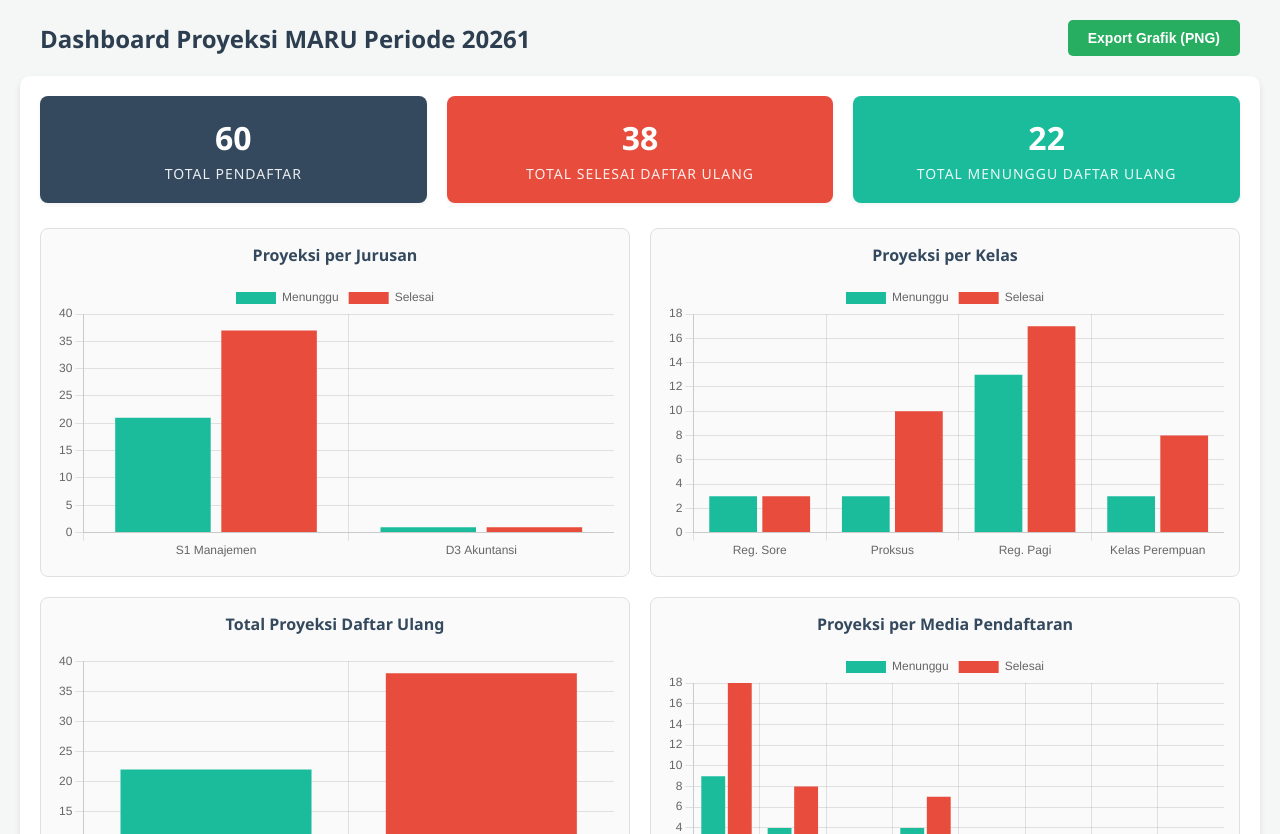
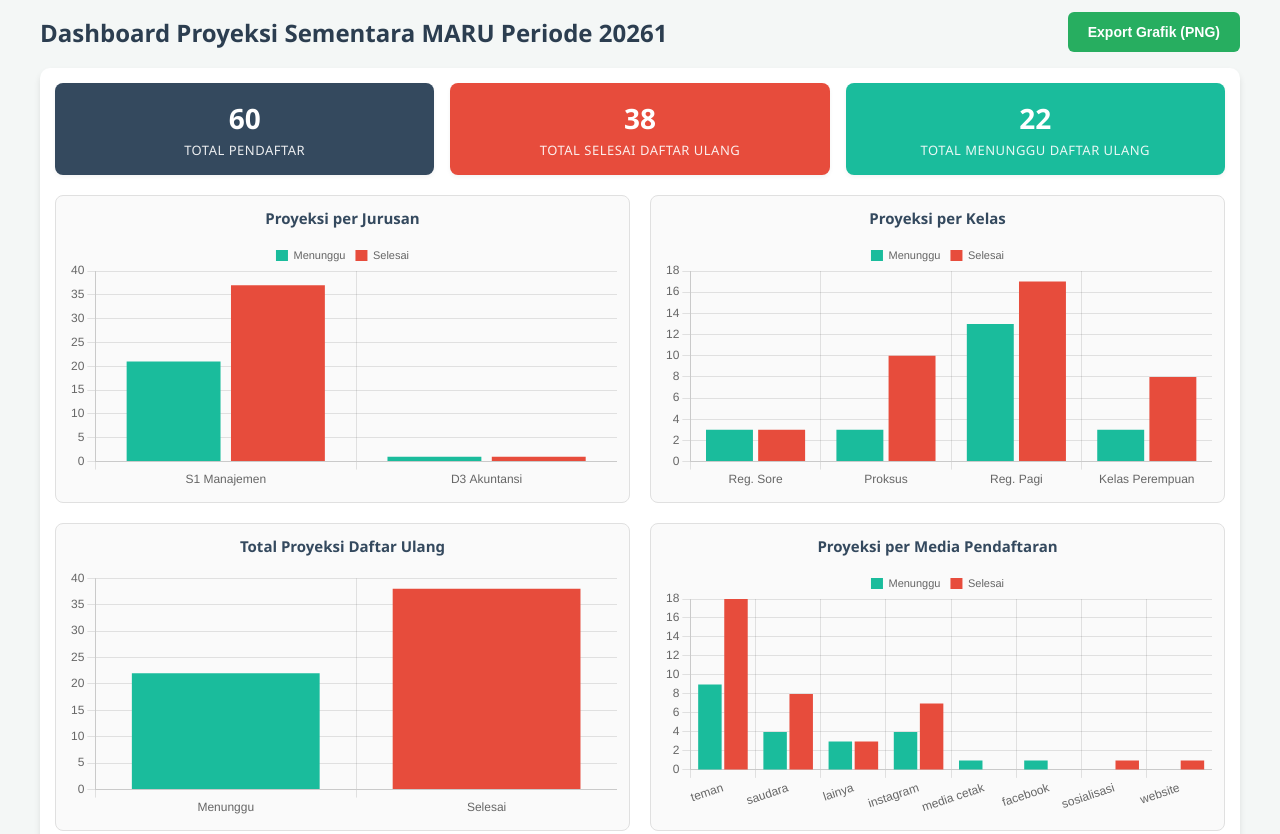
Before and after one commit to projectlands/proyeksi-PMB, a plain HTML site: page index.html in a window 1280 px wide. Shown: the top 834 px of the page. Drawn offline with nearby package versions, Linux system fonts and the light colour scheme.

Commit message:
Enhance dashboard layout and chart configurationsnew
Updated the dashboard layout and styles for better responsiveness. Changed title and improved chart configurations.

```diff
--- a/index.html
+++ b/index.html
@@ -1,131 +1,152 @@
 <!DOCTYPE html>
 <html lang="id">
-
 <head>
     <meta charset="UTF-8">
     <meta name="viewport" content="width=device-width, initial-scale=1.0">
-    <title>Grafik Proyeksi Data MARU</title>
+    <title>Grafik Proyeksi Sementera Data MARU 2026</title>
     <!-- Chart.js CDN -->
     <script src="https://cdn.jsdelivr.net/npm/chart.js"></script>
     <!-- html2canvas CDN untuk export ke gambar -->
     <script src="https://cdnjs.cloudflare.com/ajax/libs/html2canvas/1.4.1/html2canvas.min.js"></script>
     <style>
+        * {
+            box-sizing: border-box;
+        }
         body {
             font-family: 'Segoe UI', Tahoma, Geneva, Verdana, sans-serif;
             background-color: #f4f7f6;
             margin: 0;
-            padding: 20px;
+            padding: 12px;
             color: #333;
         }
-
         .header {
             display: flex;
-            justify-content: space-between;
-            align-items: center;
+            flex-direction: column;
+            gap: 12px;
+            align-items: stretch;
             max-width: 1200px;
-            margin: 0 auto 20px auto;
+            margin: 0 auto 16px auto;
         }
-
+        @media (min-width: 600px) {
+            .header {
+                flex-direction: row;
+                justify-content: space-between;
+                align-items: center;
+            }
+        }
         h1 {
             margin: 0;
-            font-size: 24px;
+            font-size: 20px;
             color: #2c3e50;
+            text-align: center;
         }
-
+        @media (min-width: 600px) {
+            h1 {
+                font-size: 24px;
+                text-align: left;
+            }
+        }
         .btn-export {
             background-color: #27ae60;
             color: white;
             border: none;
-            padding: 10px 20px;
+            padding: 12px 20px;
             font-size: 14px;
             font-weight: bold;
-            border-radius: 5px;
+            border-radius: 6px;
             cursor: pointer;
             transition: background 0.3s;
+            width: 100%;
         }
-
+        @media (min-width: 600px) {
+            .btn-export {
+                width: auto;
+            }
+        }
         .btn-export:hover {
             background-color: #219150;
         }
-
         .dashboard-container {
             max-width: 1200px;
             margin: 0 auto;
             background: #ffffff;
-            padding: 20px;
+            padding: 15px;
             border-radius: 10px;
-            box-shadow: 0 4px 6px rgba(0, 0, 0, 0.1);
+            box-shadow: 0 4px 6px rgba(0,0,0,0.1);
         }
-
         /* Kartu Summary Total */
         .summary-grid {
             display: grid;
-            grid-template-columns: repeat(auto-fit, minmax(250px, 1fr));
-            gap: 20px;
-            margin-bottom: 25px;
+            grid-template-columns: repeat(1, 1fr);
+            gap: 12px;
+            margin-bottom: 20px;
         }
-
+        @media (min-width: 600px) {
+            .summary-grid {
+                grid-template-columns: repeat(3, 1fr);
+                gap: 16px;
+            }
+        }
         .summary-card {
-            padding: 20px;
+            padding: 16px;
             border-radius: 8px;
             color: white;
             text-align: center;
-            box-shadow: 0 2px 4px rgba(0, 0, 0, 0.05);
+            box-shadow: 0 2px 4px rgba(0,0,0,0.05);
         }
-
-        .summary-card.total {
-            background-color: #34495e;
-        }
-
-        .summary-card.selesai {
-            background-color: #e74c3c;
-        }
-
-        .summary-card.menunggu {
-            background-color: #1abc9c;
-        }
-
+        .summary-card.total { background-color: #34495e; }
+        .summary-card.selesai { background-color: #e74c3c; }
+        .summary-card.menunggu { background-color: #1abc9c; }
         .summary-card h2 {
             margin: 0;
-            font-size: 32px;
+            font-size: 28px;
             font-weight: bold;
         }
-
         .summary-card p {
-            margin: 5px 0 0 0;
-            font-size: 14px;
+            margin: 4px 0 0 0;
+            font-size: 13px;
             text-transform: uppercase;
-            letter-spacing: 1px;
+            letter-spacing: 0.5px;
             opacity: 0.9;
         }
-
         /* Grid Grafik */
         .dashboard {
             display: grid;
-            grid-template-columns: repeat(auto-fit, minmax(500px, 1fr));
-            gap: 20px;
+            grid-template-columns: 1fr;
+            gap: 16px;
         }
-
+        @media (min-width: 900px) {
+            .dashboard {
+                grid-template-columns: repeat(2, 1fr);
+                gap: 20px;
+            }
+        }
         .card {
             background: #fafafa;
             border: 1px solid #e0e0e0;
             border-radius: 8px;
-            padding: 15px;
+            padding: 12px;
+            position: relative;
+            min-height: 280px;
         }
-
         .card h3 {
             margin-top: 0;
-            font-size: 16px;
+            font-size: 15px;
             text-align: center;
             color: #34495e;
+            margin-bottom: 12px;
+        }
+        .chart-wrapper {
+            position: relative;
+            width: 100%;
+            height: 250px;
         }
     </style>
 </head>
-
 <body>
 
     <div class="header">
-        <h1>Dashboard Proyeksi MARU Periode 20261</h1>
+        <h1>Dashboard Proyeksi Sementara MARU Periode 20261</h1>
         <button class="btn-export" onclick="exportCharts()">Export Grafik (PNG)</button>
     </div>
 
@@ -150,36 +171,45 @@
         <div class="dashboard">
             <div class="card">
                 <h3>Proyeksi per Jurusan</h3>
-                <canvas id="jurusanChart"></canvas>
+                <div class="chart-wrapper"><canvas id="jurusanChart"></canvas></div>
             </div>
             <div class="card">
                 <h3>Proyeksi per Kelas</h3>
-                <canvas id="kelasChart"></canvas>
+                <div class="chart-wrapper"><canvas id="kelasChart"></canvas></div>
             </div>
             <div class="card">
                 <h3>Total Proyeksi Daftar Ulang</h3>
-                <canvas id="statusChart"></canvas>
+                <div class="chart-wrapper"><canvas id="statusChart"></canvas></div>
             </div>
             <div class="card">
                 <h3>Proyeksi per Media Pendaftaran</h3>
-                <canvas id="mediaChart"></canvas>
+                <div class="chart-wrapper"><canvas id="mediaChart"></canvas></div>
             </div>
             <div class="card">
                 <h3>Top Rekomendasi (Perekomendasi)</h3>
-                <canvas id="recomChart"></canvas>
+                <div class="chart-wrapper"><canvas id="recomChart"></canvas></div>
             </div>
             <div class="card">
                 <h3>Top Asal Sekolah Pendaftar</h3>
-                <canvas id="sekolahChart"></canvas>
+                <div class="chart-wrapper"><canvas id="sekolahChart"></canvas></div>
             </div>
         </div>
     </div>
 
     <script>
-        // Data Konfigurasi Grafik
         const colors = {
             selesai: '#e74c3c',
             menunggu: '#1abc9c'
+        };
+
+        const commonOptions = {
+            responsive: true,
+            maintainAspectRatio: false,
+            plugins: {
+                legend: {
+                    labels: { boxWidth: 12, font: { size: 11 } }
+                }
+            }
         };
 
         // 1. Chart Jurusan
@@ -192,7 +222,7 @@
                     { label: 'Selesai', data: [37, 1], backgroundColor: colors.selesai }
                 ]
             },
-            options: { responsive: true, scales: { x: { stacked: false }, y: { beginAtZero: true } } }
+            options: { ...commonOptions, scales: { y: { beginAtZero: true } } }
         });
 
         // 2. Chart Kelas
@@ -205,7 +235,7 @@
                     { label: 'Selesai', data: [3, 10, 17, 8], backgroundColor: colors.selesai }
                 ]
             },
-            options: { responsive: true, scales: { y: { beginAtZero: true } } }
+            options: { ...commonOptions, scales: { y: { beginAtZero: true } } }
         });
 
         // 3. Chart Status Daftar Ulang
@@ -219,7 +249,11 @@
                     backgroundColor: [colors.menunggu, colors.selesai]
                 }]
             },
-            options: { responsive: true, plugins: { legend: { display: false } }, scales: { y: { beginAtZero: true } } }
+            options: {
+                ...commonOptions,
+                plugins: { legend: { display: false } },
+                scales: { y: { beginAtZero: true } }
+            }
         });
 
         // 4. Chart Media
@@ -227,13 +261,13 @@
             type: 'bar',
             indexAxis: 'y',
             data: {
-                labels: ['teman', 'saudara', 'lainya', 'instagram', 'media cetak', 'facebook', 'sosialisasi sekolah', 'website'],
+                labels: ['teman', 'saudara', 'lainya', 'instagram', 'media cetak', 'facebook', 'sosialisasi', 'website'],
                 datasets: [
                     { label: 'Menunggu', data: [9, 4, 3, 4, 1, 1, 0, 0], backgroundColor: colors.menunggu },
                     { label: 'Selesai', data: [18, 8, 3, 7, 0, 0, 1, 1], backgroundColor: colors.selesai }
                 ]
             },
-            options: { responsive: true, scales: { x: { beginAtZero: true } } }
+            options: { ...commonOptions, scales: { x: { beginAtZero: true } } }
         });
 
         // 5. Chart Top Rekomendasi
@@ -241,13 +275,13 @@
             type: 'bar',
             indexAxis: 'y',
             data: {
-                labels: ['Bu Gung Tini', 'Komang Trisna Sari Dewi', 'Novi Budiasni', 'Mertyani Sari Dewi', 'Nyoman Srikarsa', 'N/A'],
+                labels: ['Bu Gung Tini', 'Kmg Trisna', 'Novi Budiasni', 'Mertyani S.', 'Nyoman S.', 'N/A'],
                 datasets: [
                     { label: 'Menunggu', data: [2, 1, 3, 1, 1, 0], backgroundColor: colors.menunggu },
                     { label: 'Selesai', data: [8, 2, 2, 2, 1, 5], backgroundColor: colors.selesai }
                 ]
             },
-            options: { responsive: true, scales: { x: { beginAtZero: true } } }
+            options: { ...commonOptions, scales: { x: { beginAtZero: true } } }
         });
 
         // 6. Chart Top Asal Sekolah
@@ -261,7 +295,7 @@
                     { label: 'Selesai', data: [2, 1, 0, 1, 1, 1], backgroundColor: colors.selesai }
                 ]
             },
-            options: { responsive: true, scales: { x: { beginAtZero: true } } }
+            options: { ...commonOptions, scales: { x: { beginAtZero: true } } }
         });
 
         // Fungsi Export Grafik
@@ -276,5 +310,4 @@
         }
     </script>
 </body>
-
 </html>
```
